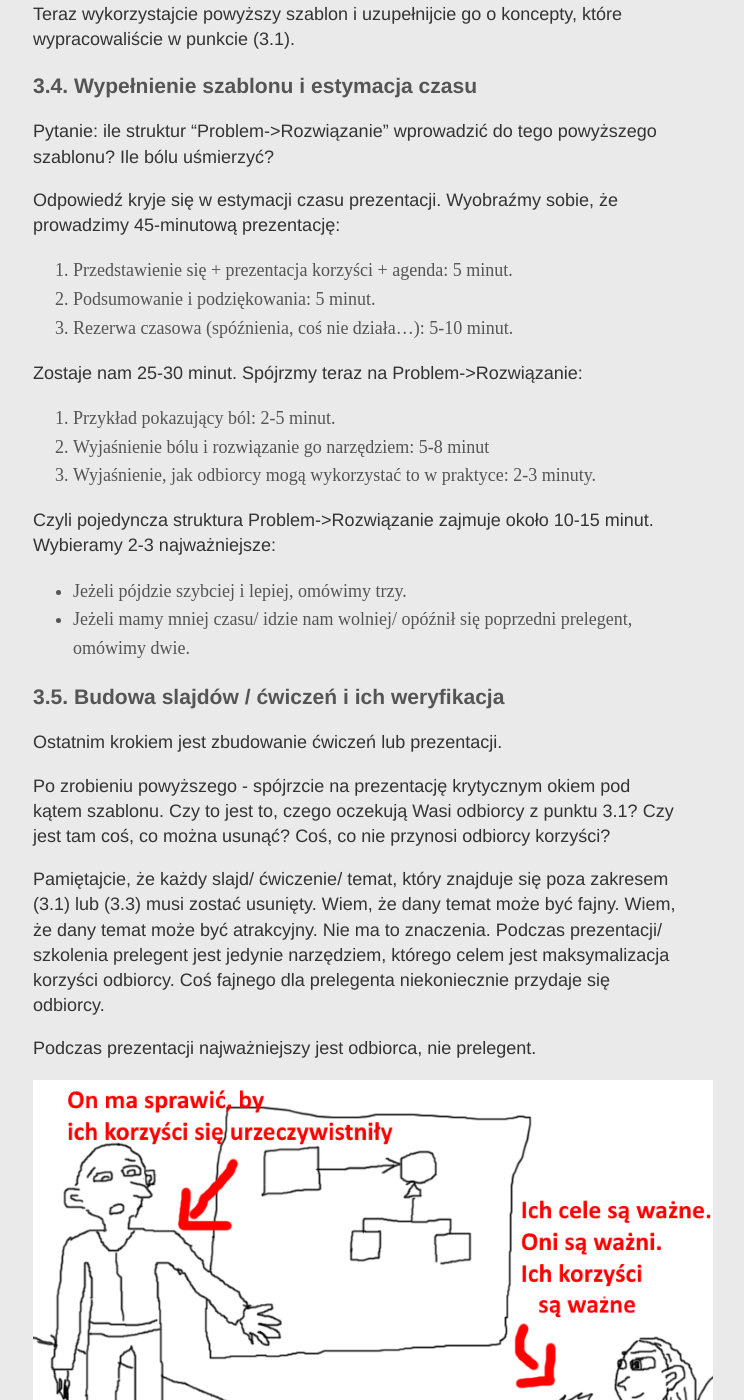
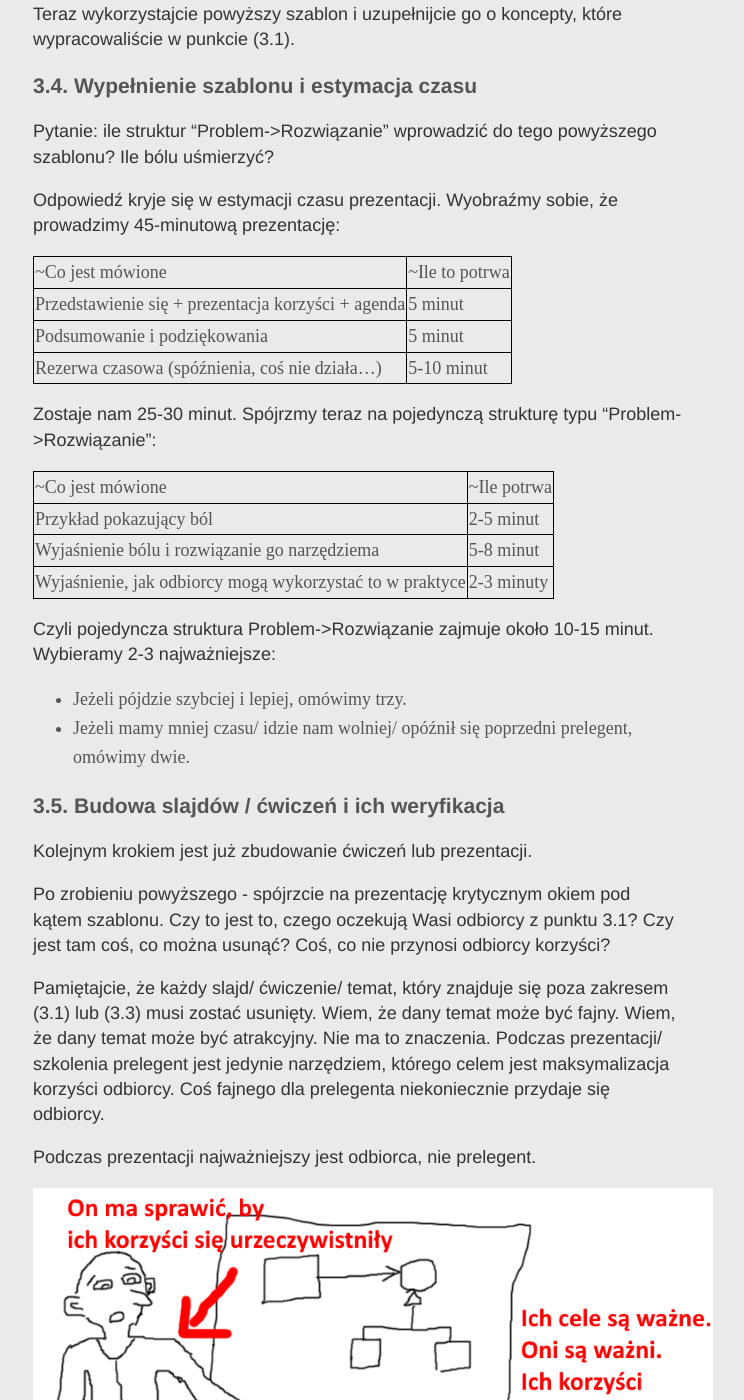
Before and after one commit to ljzolw/ljzolw.github.io, a Jekyll site: the page built from _posts/2017-11-04-jak-zaprojektowac-wystapienie.md, in a window 1280 px wide and 1400 px high, scrolled down 4791 px. Shown: the whole window, without its empty margins (282-1026 px from the left). Built offline with Jekyll 4.4.1, drawn with Linux system fonts in a browser that asks for light colours.

```diff
--- a/_posts/2017-11-04-jak-zaprojektowac-wystapienie.md
+++ b/_posts/2017-11-04-jak-zaprojektowac-wystapienie.md
@@ -131,15 +131,17 @@ Pytanie: ile struktur "Problem->Rozwiązanie" wprowadzić do tego powyższego sz
 
 Odpowiedź kryje się w estymacji czasu prezentacji. Wyobraźmy sobie, że prowadzimy 45-minutową prezentację:
 
-1. Przedstawienie się + prezentacja korzyści + agenda: 5 minut.
-2. Podsumowanie i podziękowania: 5 minut.
-3. Rezerwa czasowa (spóźnienia, coś nie działa...): 5-10 minut.
+|~Co jest mówione|~Ile to potrwa|
+| Przedstawienie się + prezentacja korzyści + agenda|5 minut|
+| Podsumowanie i podziękowania|5 minut|
+| Rezerwa czasowa (spóźnienia, coś nie działa...)|5-10 minut|
 
-Zostaje nam 25-30 minut. Spójrzmy teraz na Problem->Rozwiązanie:
+Zostaje nam 25-30 minut. Spójrzmy teraz na pojedynczą strukturę typu "Problem->Rozwiązanie":
 
-1. Przykład pokazujący ból: 2-5 minut.
-2. Wyjaśnienie bólu i rozwiązanie go narzędziem: 5-8 minut
-3. Wyjaśnienie, jak odbiorcy mogą wykorzystać to w praktyce: 2-3 minuty.
+|~Co jest mówione|~Ile potrwa|
+| Przykład pokazujący ból|2-5 minut|
+| Wyjaśnienie bólu i rozwiązanie go narzędziema|5-8 minut|
+| Wyjaśnienie, jak odbiorcy mogą wykorzystać to w praktyce|2-3 minuty|
 
 Czyli pojedyncza struktura Problem->Rozwiązanie zajmuje około 10-15 minut. Wybieramy 2-3 najważniejsze:
 
@@ -148,7 +150,7 @@ Czyli pojedyncza struktura Problem->Rozwiązanie zajmuje około 10-15 minut. Wyb
 
 ### 3.5. Budowa slajdów / ćwiczeń i ich weryfikacja
 
-Ostatnim krokiem jest zbudowanie ćwiczeń lub prezentacji.
+Kolejnym krokiem jest już zbudowanie ćwiczeń lub prezentacji.
 
 Po zrobieniu powyższego - spójrzcie na prezentację krytycznym okiem pod kątem szablonu. Czy to jest to, czego oczekują Wasi odbiorcy z punktu 3.1? Czy jest tam coś, co można usunąć? Coś, co nie przynosi odbiorcy korzyści?
 
```
